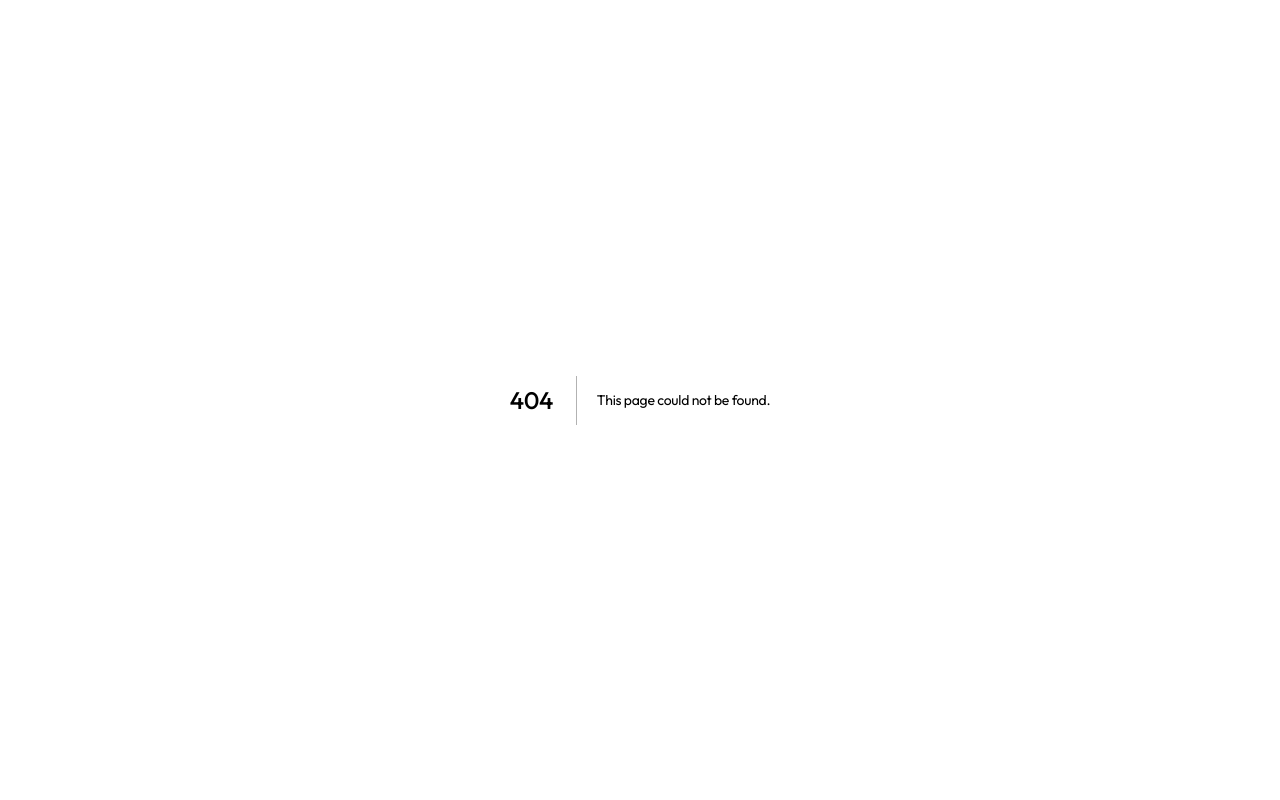
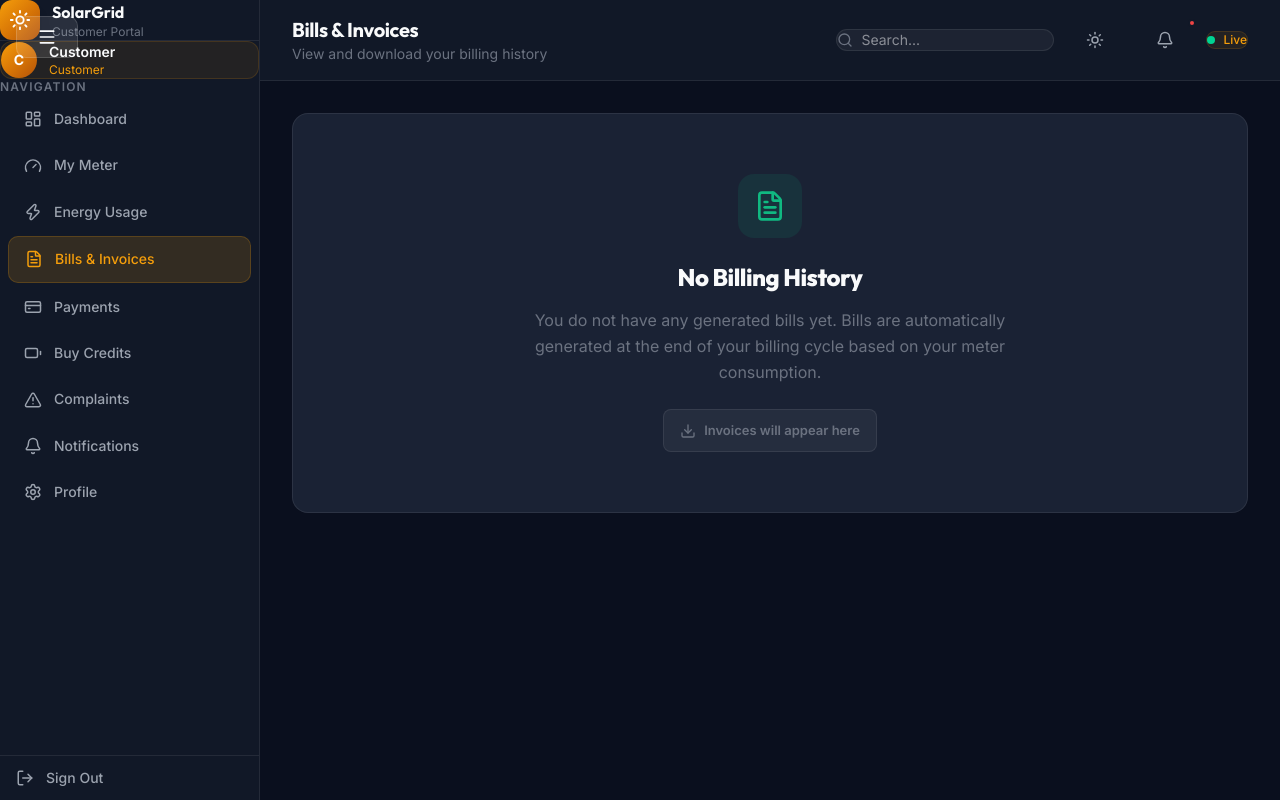
Before and after one commit to RANDOF483/solargrid, a Next.js app: page /dashboard/bills in a window 1280 px wide. Before the commit this address had no page. Built offline with nearby package versions, Linux system fonts and the light colour scheme; no server answers.

Commit message:
Add missing customer dashboard placeholder pages

```diff
--- /dev/null
+++ b/src/app/dashboard/bills/page.tsx
@@ -0,0 +1,47 @@
+'use client';
+
+import { useEffect, useState } from 'react';
+import { createClient } from '@/lib/supabase/client';
+import Sidebar from '@/components/layout/Sidebar';
+import TopBar from '@/components/layout/TopBar';
+import { FileText, Download } from 'lucide-react';
+
+export default function BillsPage() {
+  const [profile, setProfile] = useState<{ full_name: string; role: string } | null>(null);
+
+  useEffect(() => {
+    const init = async () => {
+      const supabase = createClient();
+      const { data: { user } } = await supabase.auth.getUser();
+      if (user) {
+        const { data: p } = await supabase.from('profiles').select('*').eq('id', user.id).single();
+        setProfile(p);
+      }
+    };
+    init();
+  }, []);
+
+  return (
+    <div className="dashboard-layout">
+      <Sidebar role="customer" userName={profile?.full_name || 'Customer'} />
+      <div className="dashboard-content">
+        <TopBar title="Bills & Invoices" subtitle="View and download your billing history" />
+        <main className="dashboard-main">
+          <div className="card" style={{ display: 'flex', flexDirection: 'column', alignItems: 'center', justifyContent: 'center', padding: '60px 20px', textAlign: 'center' }}>
+            <div style={{ width: 64, height: 64, borderRadius: 16, background: 'rgba(16,185,129,0.1)', display: 'flex', alignItems: 'center', justifyContent: 'center', marginBottom: 20 }}>
+              <FileText size={32} style={{ color: '#10b981' }} />
+            </div>
+            <h2 style={{ fontFamily: 'Outfit, sans-serif', fontSize: 24, fontWeight: 800, color: 'var(--text-primary)', marginBottom: 12 }}>No Billing History</h2>
+            <p style={{ color: 'var(--text-muted)', maxWidth: 500, lineHeight: 1.6, marginBottom: 24 }}>
+              You do not have any generated bills yet. Bills are automatically generated at the end of your billing cycle based on your meter consumption.
+            </p>
+            <div style={{ display: 'flex', alignItems: 'center', gap: 8, padding: '10px 16px', background: 'rgba(255,255,255,0.05)', borderRadius: 8, color: 'var(--text-muted)', fontSize: 13, fontWeight: 600, border: '1px solid var(--border-color)' }}>
+              <Download size={16} />
+              Invoices will appear here
+            </div>
+          </div>
+        </main>
+      </div>
+    </div>
+  );
+}
--- /dev/null
+++ b/src/app/dashboard/credits/page.tsx
@@ -0,0 +1,48 @@
+'use client';
+
+import { useEffect, useState } from 'react';
+import { createClient } from '@/lib/supabase/client';
+import Sidebar from '@/components/layout/Sidebar';
+import TopBar from '@/components/layout/TopBar';
+import { Battery, ArrowRight } from 'lucide-react';
+import Link from 'next/link';
+
+export default function CreditsPage() {
+  const [profile, setProfile] = useState<{ full_name: string; role: string } | null>(null);
+
+  useEffect(() => {
+    const init = async () => {
+      const supabase = createClient();
+      const { data: { user } } = await supabase.auth.getUser();
+      if (user) {
+        const { data: p } = await supabase.from('profiles').select('*').eq('id', user.id).single();
+        setProfile(p);
+      }
+    };
+    init();
+  }, []);
+
+  return (
+    <div className="dashboard-layout">
+      <Sidebar role="customer" userName={profile?.full_name || 'Customer'} />
+      <div className="dashboard-content">
+        <TopBar title="Buy Credits" subtitle="Top up your prepaid energy balance" />
+        <main className="dashboard-main">
+          <div className="card" style={{ display: 'flex', flexDirection: 'column', alignItems: 'center', justifyContent: 'center', padding: '60px 20px', textAlign: 'center' }}>
+            <div style={{ width: 64, height: 64, borderRadius: 16, background: 'rgba(139,92,246,0.1)', display: 'flex', alignItems: 'center', justifyContent: 'center', marginBottom: 20 }}>
+              <Battery size={32} style={{ color: '#8b5cf6' }} />
+            </div>
+            <h2 style={{ fontFamily: 'Outfit, sans-serif', fontSize: 24, fontWeight: 800, color: 'var(--text-primary)', marginBottom: 12 }}>Prepaid Mode Disabled</h2>
+            <p style={{ color: 'var(--text-muted)', maxWidth: 500, lineHeight: 1.6, marginBottom: 24 }}>
+              Your account is currently set to standard monthly billing. The "Buy Credits" feature is only available for Pay-As-You-Go (PAYG) customers.
+              To pay an outstanding bill, please visit the Payments module.
+            </p>
+            <Link href="/dashboard/payments" className="btn btn-primary">
+              Go to Payments <ArrowRight size={16} />
+            </Link>
+          </div>
+        </main>
+      </div>
+    </div>
+  );
+}
--- /dev/null
+++ b/src/app/dashboard/energy/page.tsx
@@ -0,0 +1,47 @@
+'use client';
+
+import { useEffect, useState } from 'react';
+import { createClient } from '@/lib/supabase/client';
+import Sidebar from '@/components/layout/Sidebar';
+import TopBar from '@/components/layout/TopBar';
+import { Zap, Activity } from 'lucide-react';
+
+export default function EnergyPage() {
+  const [profile, setProfile] = useState<{ full_name: string; role: string } | null>(null);
+
+  useEffect(() => {
+    const init = async () => {
+      const supabase = createClient();
+      const { data: { user } } = await supabase.auth.getUser();
+      if (user) {
+        const { data: p } = await supabase.from('profiles').select('*').eq('id', user.id).single();
+        setProfile(p);
+      }
+    };
+    init();
+  }, []);
+
+  return (
+    <div className="dashboard-layout">
+      <Sidebar role="customer" userName={profile?.full_name || 'Customer'} />
+      <div className="dashboard-content">
+        <TopBar title="Energy Usage" subtitle="Track your power consumption" />
+        <main className="dashboard-main">
+          <div className="card" style={{ display: 'flex', flexDirection: 'column', alignItems: 'center', justifyContent: 'center', padding: '60px 20px', textAlign: 'center' }}>
+            <div style={{ width: 64, height: 64, borderRadius: 16, background: 'rgba(245,158,11,0.1)', display: 'flex', alignItems: 'center', justifyContent: 'center', marginBottom: 20 }}>
+              <Zap size={32} style={{ color: '#f59e0b' }} />
+            </div>
+            <h2 style={{ fontFamily: 'Outfit, sans-serif', fontSize: 24, fontWeight: 800, color: 'var(--text-primary)', marginBottom: 12 }}>Usage Analytics Unavailable</h2>
+            <p style={{ color: 'var(--text-muted)', maxWidth: 500, lineHeight: 1.6, marginBottom: 24 }}>
+              Your daily and monthly energy consumption charts will appear here once your account records at least 24 hours of live meter data.
+            </p>
+            <div style={{ display: 'flex', alignItems: 'center', gap: 8, padding: '10px 16px', background: 'rgba(59,130,246,0.1)', borderRadius: 8, color: '#60a5fa', fontSize: 13, fontWeight: 600 }}>
+              <Activity size={16} />
+              Gathering Baseline Data...
+            </div>
+          </div>
+        </main>
+      </div>
+    </div>
+  );
+}
--- /dev/null
+++ b/src/app/dashboard/meter/page.tsx
@@ -0,0 +1,47 @@
+'use client';
+
+import { useEffect, useState } from 'react';
+import { createClient } from '@/lib/supabase/client';
+import Sidebar from '@/components/layout/Sidebar';
+import TopBar from '@/components/layout/TopBar';
+import { Gauge, AlertTriangle } from 'lucide-react';
+
+export default function MeterPage() {
+  const [profile, setProfile] = useState<{ full_name: string; role: string } | null>(null);
+
+  useEffect(() => {
+    const init = async () => {
+      const supabase = createClient();
+      const { data: { user } } = await supabase.auth.getUser();
+      if (user) {
+        const { data: p } = await supabase.from('profiles').select('*').eq('id', user.id).single();
+        setProfile(p);
+      }
+    };
+    init();
+  }, []);
+
+  return (
+    <div className="dashboard-layout">
+      <Sidebar role="customer" userName={profile?.full_name || 'Customer'} />
+      <div className="dashboard-content">
+        <TopBar title="My Meter" subtitle="View your smart meter details" />
+        <main className="dashboard-main">
+          <div className="card" style={{ display: 'flex', flexDirection: 'column', alignItems: 'center', justifyContent: 'center', padding: '60px 20px', textAlign: 'center' }}>
+            <div style={{ width: 64, height: 64, borderRadius: 16, background: 'rgba(59,130,246,0.1)', display: 'flex', alignItems: 'center', justifyContent: 'center', marginBottom: 20 }}>
+              <Gauge size={32} style={{ color: '#60a5fa' }} />
+            </div>
+            <h2 style={{ fontFamily: 'Outfit, sans-serif', fontSize: 24, fontWeight: 800, color: 'var(--text-primary)', marginBottom: 12 }}>Meter Module Pending Initialization</h2>
+            <p style={{ color: 'var(--text-muted)', maxWidth: 500, lineHeight: 1.6, marginBottom: 24 }}>
+              Your physical smart meter connection is currently being configured by our technicians in Buea. Once your meter is physically installed and synced, your live readings will appear here.
+            </p>
+            <div style={{ display: 'flex', alignItems: 'center', gap: 8, padding: '10px 16px', background: 'rgba(245,158,11,0.1)', borderRadius: 8, color: '#f59e0b', fontSize: 13, fontWeight: 600 }}>
+              <AlertTriangle size={16} />
+              Status: Awaiting Field Installation
+            </div>
+          </div>
+        </main>
+      </div>
+    </div>
+  );
+}
```
